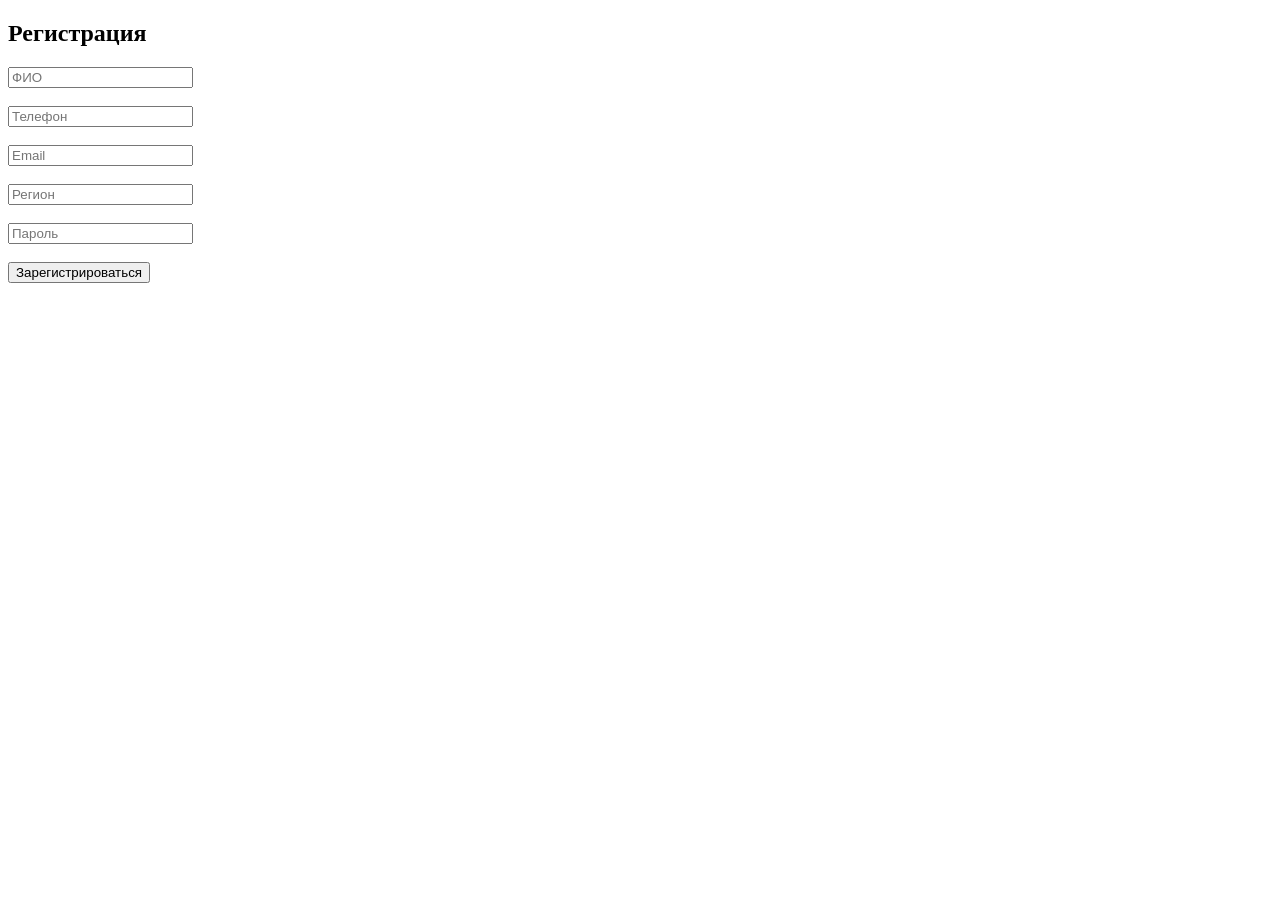
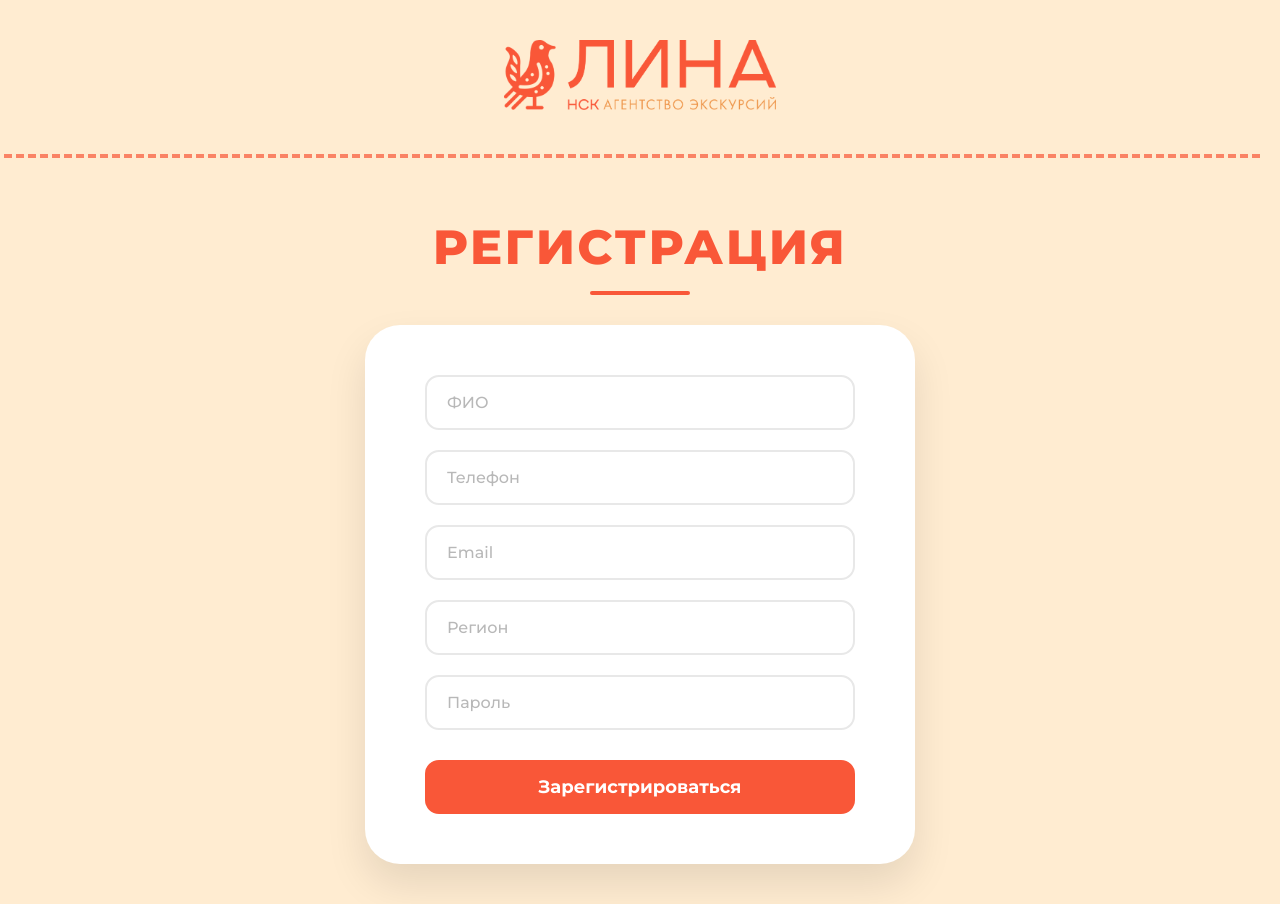
Before and after one commit to GSTJUJ/aggregator-of-tourist-routes, a FastAPI app: page /register-page in a window 1280 px wide. Before the commit the page ends 283 px from the top, so only its background shows below. Run offline with FastAPI, Linux system fonts and the light colour scheme.

Commit message:
make register page

```diff
--- /dev/null
+++ b/app/templates/css/register.css
@@ -0,0 +1,196 @@
+:root {
+    --bg: #FFECD1;
+    --orange: #F95738;
+    --soft-orange: #EE964B;
+    --brown: #64462F;
+    --dark: #3A3A3A;
+    --white: #FFFFFF;
+}
+
+* {
+    margin: 0;
+    padding: 0;
+    box-sizing: border-box;
+}
+
+body {
+    font-family: 'Montserrat', sans-serif;
+    background: var(--bg);
+    color: var(--dark);
+    overflow-x: hidden;
+    min-height: 100vh;
+    display: flex;
+    flex-direction: column;
+    justify-content: center;
+    align-items: center;
+    position: relative;
+    padding: 40px 20px;
+}
+
+/* Логотип */
+.logo-container {
+    text-align: center;
+    margin-bottom: 20px;
+}
+
+.logo-img {
+    height: 70px;
+    width: auto;
+    display: inline-block;
+    object-fit: contain;
+}
+
+/* Пунктирная линия */
+.dashed-line {
+    width: 100vw;
+    max-width: none;
+    border: none;
+    border-top: 4px dashed var(--orange);
+    margin: 20px 0 60px;
+    opacity: 0.7;
+    position: relative;
+    left: 50%;
+    transform: translateX(-50%);
+}
+
+
+h2 {
+    text-align: center;
+    font-size: 48px;
+    color: var(--orange);
+    margin-bottom: 30px;
+    font-weight: 800;
+    letter-spacing: 0.05em;
+    text-transform: uppercase;
+    position: relative;
+}
+
+/* Декоративная линия под заголовком */
+h2::after {
+    content: '';
+    display: block;
+    width: 100px;
+    height: 4px;
+    background: var(--orange);
+    margin: 15px auto 0;
+    border-radius: 2px;
+}
+
+form {
+    background: var(--white);
+    padding: 50px 60px;
+    border-radius: 35px;
+    box-shadow: 0 20px 40px rgba(0, 0, 0, 0.1);
+    width: 100%;
+    max-width: 550px;
+    transition: transform 0.3s ease;
+}
+
+form:hover {
+    transform: translateY(-5px);
+}
+
+input {
+    width: 100%;
+    padding: 16px 20px;
+    margin-bottom: 20px;
+    border: 2px solid #E8E8E8;
+    border-radius: 14px;
+    font-size: 16px;
+    font-family: 'Montserrat', sans-serif;
+    transition: all 0.3s ease;
+    background: var(--white);
+    outline: none;
+    color: var(--dark);
+}
+
+input:focus {
+    border-color: var(--orange);
+    box-shadow: 0 0 0 3px rgba(249, 87, 56, 0.1);
+}
+
+input::placeholder {
+    color: #B8B8B8;
+    font-weight: 500;
+}
+
+button {
+    width: 100%;
+    background: var(--orange);
+    color: white;
+    border: none;
+    padding: 16px 30px;
+    border-radius: 14px;
+    font-size: 18px;
+    font-weight: 700;
+    font-family: 'Montserrat', sans-serif;
+    cursor: pointer;
+    transition: all 0.3s ease;
+    margin-top: 10px;
+    position: relative;
+}
+
+button:hover {
+    background: var(--soft-orange);
+    transform: translateY(-2px);
+    box-shadow: 0 5px 15px rgba(249, 87, 56, 0.3);
+}
+
+button:active {
+    transform: translateY(0);
+}
+
+/* Адаптив для планшетов */
+@media (max-width: 768px) {
+    .logo-img {
+        height: 50px;
+    }
+
+    .dashed-line {
+        margin: 15px auto 30px;
+    }
+
+    form {
+        padding: 40px 30px;
+        margin: 20px;
+        width: calc(100% - 40px);
+    }
+
+    h2 {
+        font-size: 36px;
+    }
+
+    input {
+        padding: 14px 18px;
+        font-size: 14px;
+        margin-bottom: 15px;
+    }
+
+    button {
+        padding: 14px;
+        font-size: 16px;
+    }
+
+    body::before {
+        width: 120px;
+        height: 120px;
+        font-size: 50px;
+        left: 20px;
+        bottom: 50px;
+    }
+}
+
+/* Адаптив для мобильных */
+@media (max-width: 480px) {
+    form {
+        padding: 30px 20px;
+    }
+
+    h2 {
+        font-size: 28px;
+    }
+}
+
+br {
+    display: none;
+}
--- a/app/templates/register.html
+++ b/app/templates/register.html
@@ -2,8 +2,20 @@
 <html>
 <head>
     <title>Регистрация</title>
+    <link rel="preconnect" href="https://fonts.googleapis.com">
+    <link rel="preconnect" href="https://fonts.gstatic.com" crossorigin>
+    <link href="https://fonts.googleapis.com/css2?family=Montserrat:wght@400;500;600;700;800&display=swap" rel="stylesheet">
+    <link rel="stylesheet" href="css/register.css"/>
 </head>
 <body>
+    <!-- логотип -->
+    <div class="logo-container">
+        <img src="images/Логотип.png" alt="Лина НСК" class="logo-img">
+    </div>
+
+    <!-- Пунктирная линия -->
+    <hr class="dashed-line">
+
     <h2>Регистрация</h2>
 
     <form id="registerForm">
```
